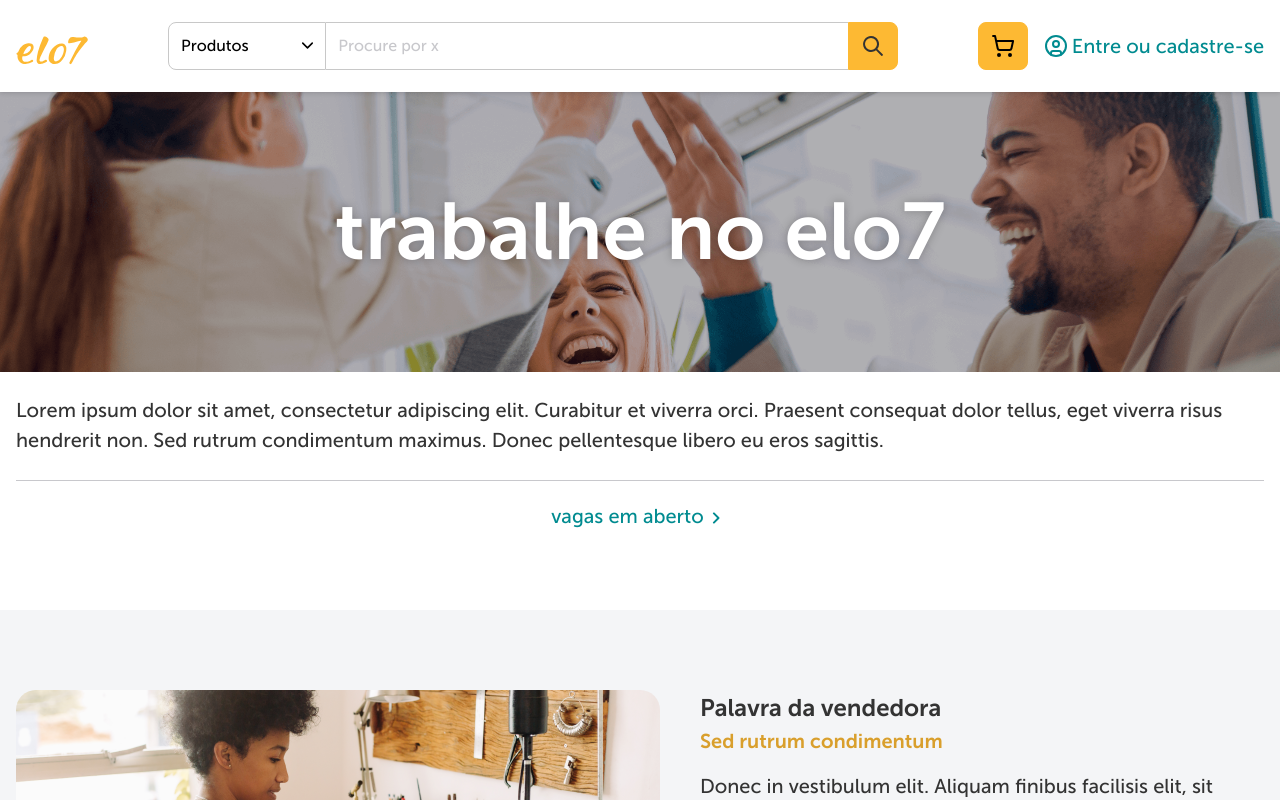
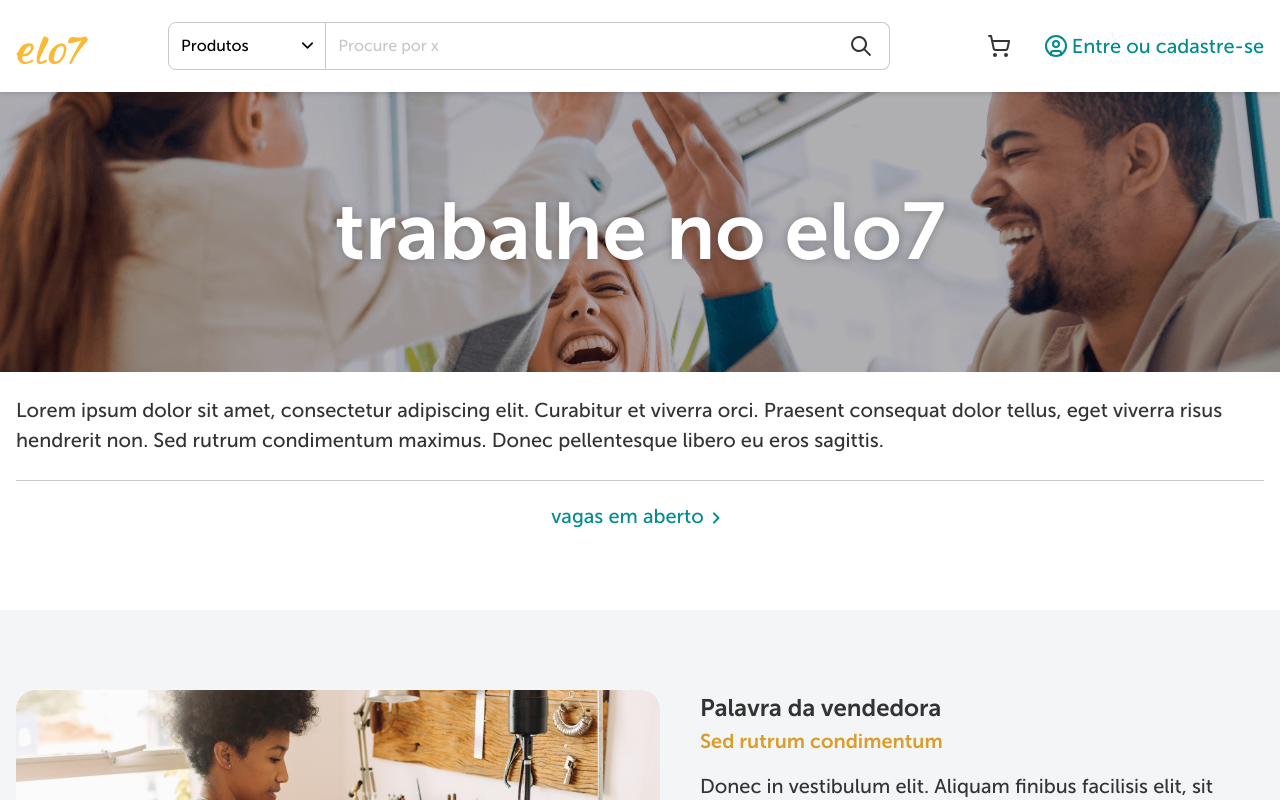
Before and after one commit to imaginamundo/elo7-test, a Next.js app: page /vagas in a window 1280 px wide. Shown: the top 800 px of the page. Built offline with nearby package versions, Linux system fonts and the light colour scheme; no server answers.

Commit message:
Add loading and disabled state to button

```diff
--- a/src/components/+Button/Button.module.scss
+++ b/src/components/+Button/Button.module.scss
@@ -2,12 +2,18 @@
     display: inline-flex;
     align-items: center;
     justify-content: center;
-    padding: var(--input-padding);
+    padding-inline: 0.8em;
     height: var(--input-height);
     border-radius: var(--input-border-radius);
     cursor: pointer;
     &:focus:focus-visible {
         outline: 2px solid var(--primary-opacity);
+    }
+    &:disabled,
+    &[disabled] {
+        pointer-events: none;
+        background: var(--neutral-gray);
+        border-color: var(--neutral-gray);
     }
 }
 
@@ -18,4 +24,16 @@
 
 .buttonSubtle {
     color: inherit;
+    border: 1px solid transparent;
+    background: var(--neutral-white);
+    transition: background-color 0.1s ease-in-out;
+    &:hover {
+        background: var(--primary-opacity);
+        transition: background-color 0.1s ease-in-out;
+    }
 }
+
+.loadingState {
+    opacity: 0.6;
+    pointer-events: none;
+}
--- a/src/components/+Button/Button.tsx
+++ b/src/components/+Button/Button.tsx
@@ -11,7 +11,7 @@ const buttonVariants = cva(styles.button, {
       subtle: styles.buttonSubtle,
     },
     loading: {
-      true: styles.loading,
+      true: styles.loadingState,
     },
   },
   defaultVariants: {
@@ -28,11 +28,15 @@ export type ButtonProps = {
 export default function Button({
   children,
   className,
+  loading,
   variant,
   ...props
 }: ButtonProps) {
   return (
-    <button {...props} className={clsx(buttonVariants({ variant, className }))}>
+    <button
+      {...props}
+      className={clsx(buttonVariants({ variant, loading, className }))}
+    >
       {children}
     </button>
   );
--- a/src/components/Header/Search.module.scss
+++ b/src/components/Header/Search.module.scss
@@ -16,4 +16,6 @@ input.searchInput {
 button.searchButton {
     border-top-left-radius: 0;
     border-bottom-left-radius: 0;
+    border: var(--input-border);
+    border-left: none;
 }
--- a/src/components/Header/Search.tsx
+++ b/src/components/Header/Search.tsx
@@ -19,7 +19,7 @@ export default function Search() {
         placeholder="Procure por x"
         className={styles.searchInput}
       />
-      <Button className={styles.searchButton}>
+      <Button className={styles.searchButton} variant="subtle">
         <SearchIcon />
       </Button>
     </form>
--- a/src/components/Header/User.tsx
+++ b/src/components/Header/User.tsx
@@ -7,7 +7,7 @@ import styles from "./User.module.scss";
 export default function Use() {
   return (
     <div className={styles.user}>
-      <Button>
+      <Button variant="subtle">
         <ShoppingCart />
       </Button>
       <Link href="/" className={styles.login}>
--- a/src/components/Jobs/JobsList.tsx
+++ b/src/components/Jobs/JobsList.tsx
@@ -98,13 +98,17 @@ export default function JobsList({
         );
       })}
       {!Object.keys(parsedJobs).length && (
-        <p>
+        <p className="text-center">
           Nenhuma vaga encontrada.{" "}
           <Button onClick={() => setFilter("")}>Limpar filtro {filter}</Button>
         </p>
       )}
       {unparsedJobs.jobs.length < unparsedJobs.total && (
-        <Button onClick={loadMore}>Carregar mais…</Button>
+        <div className="text-center mt-l">
+          <Button onClick={loadMore} loading={loading}>
+            Carregar mais…
+          </Button>
+        </div>
       )}
     </>
   );
```
